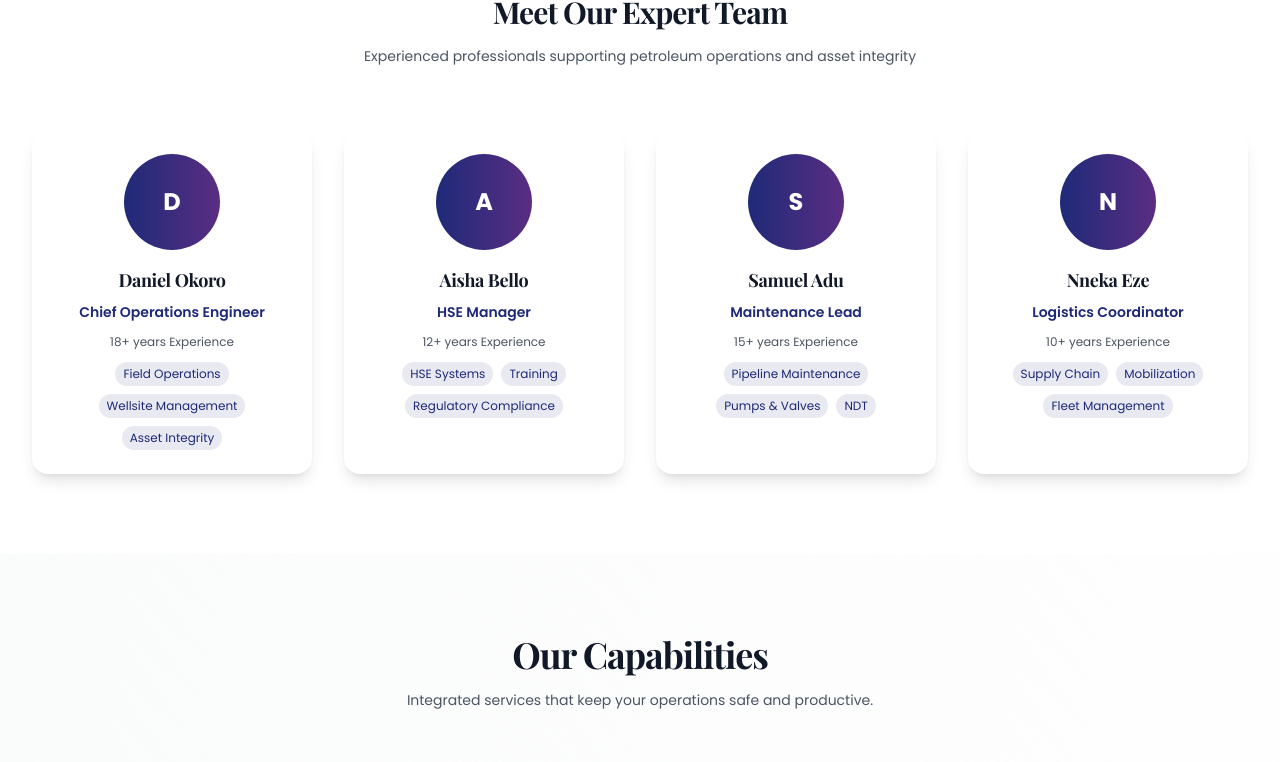
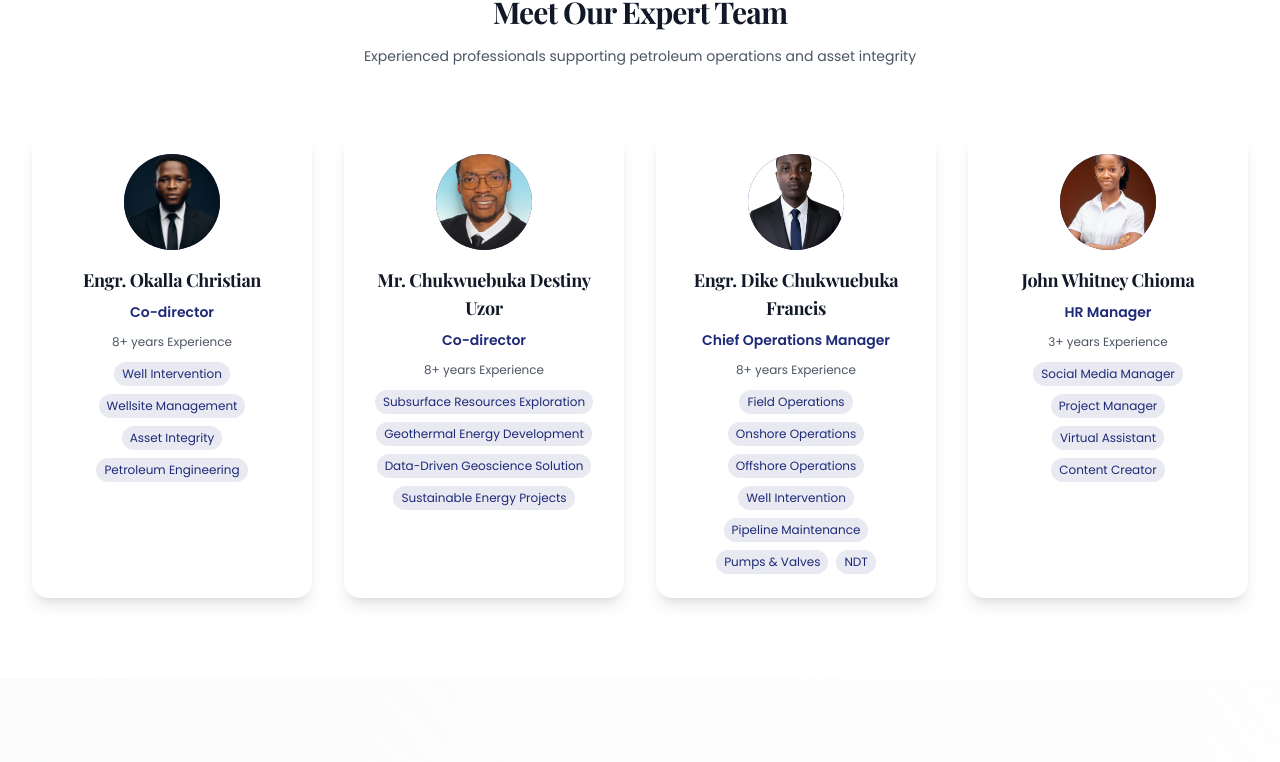
Before and after one commit to Coding-Base/DOR_COREFIELD_ENERGY, a React (Vite) app: page / in a window 1280 px wide. Shown: the part 3214-3976 px from the top of the page. Built offline with nearby package versions, Linux system fonts and the light colour scheme; no server answers.

Commit message:
added the home page and profile page fix

```diff
--- a/src/components/Contact.tsx
+++ b/src/components/Contact.tsx
@@ -157,7 +157,7 @@ export default function Contact() {
                     </div>
                     <div>
                       <h3 className="font-semibold text-gray-900 text-lg mb-2">Phone</h3>
-                      <p className="text-gray-600 text-lg">(555) 123-4567</p>
+                      <p className="text-gray-600 text-lg"> +234 9039904685</p>
                       <p className="text-sm text-gray-500 mt-1">Mon-Fri: 7AM-7PM</p>
                     </div>
                   </div>
@@ -168,7 +168,7 @@ export default function Contact() {
                     </div>
                     <div>
                       <h3 className="font-semibold text-gray-900 text-lg mb-2">Email</h3>
-                      <p className="text-gray-600 text-lg">service@rkautos.com</p>
+                      <p className="text-gray-600 text-lg">DojCorefield@gmail.com</p>
                       <p className="text-sm text-gray-500 mt-1">We respond within 24 hours</p>
                     </div>
                   </div>
@@ -179,8 +179,8 @@ export default function Contact() {
                     </div>
                     <div>
                       <h3 className="font-semibold text-gray-900 text-lg mb-2">Address</h3>
-                      <p className="text-gray-600 text-lg">123 Auto Street</p>
-                      <p className="text-gray-600">Repair City, RC 12345</p>
+                      <p className="text-gray-600 text-lg">Obinze Owerri Imo state</p>
+                      <p className="text-gray-600">Imo State</p>
                     </div>
                   </div>
 
@@ -206,10 +206,10 @@ export default function Contact() {
                   <h3 className="text-xl font-bold">Emergency Services</h3>
                 </div>
                 <p className="text-orange-100 mb-6 text-lg">
-                  24/7 roadside assistance and emergency repair services available for urgent situations.
+                  24/7 services
                 </p>
                 <button className="bg-white text-orange-600 px-8 py-4 rounded-2xl font-semibold hover:bg-gray-100 transition-all duration-300 transform hover:scale-105 w-full">
-                  Call Emergency Line: (555) 911-AUTO
+                  Call Emergency Line: +234 9039904685
                 </button>
               </div>
             </AnimatedSection>
@@ -264,13 +264,13 @@ export default function Contact() {
                       className="w-full px-4 py-4 border border-gray-300 rounded-2xl focus:ring-2 focus:ring-orange-500 focus:border-orange-500 transition-all duration-200"
                     >
                       <option value="">Select a service</option>
-                      <option value="engine">Engine Repair</option>
-                      <option value="brakes">Brake Services</option>
-                      <option value="transmission">Transmission</option>
-                      <option value="electrical">Electrical Systems</option>
+                      <option value="engine">Well Intervention</option>
+                      <option value="brakes">Onshore Operations</option>
+                      <option value="transmission">Offshore Operaations</option>
+                      <option value="electrical">Man Power Recruitment</option>
                       <option value="maintenance">Maintenance</option>
-                      <option value="custom">Custom Work</option>
-                      <option value="performance">Performance Upgrade</option>
+                      <option value="custom">Custom Services </option>
+                      <option value="performance">Offshore Installation</option>
                       <option value="other">Other</option>
                     </select>
                   </div>
@@ -315,9 +315,9 @@ export default function Contact() {
               <div className="w-16 h-16 bg-orange-500 rounded-2xl flex items-center justify-center mx-auto mb-4">
                 <Icons.MapPin className="text-white" />
               </div>
-              <h3 className="text-xl font-bold text-gray-900 mb-2">Visit Our Garage</h3>
-              <p className="text-gray-600 mb-4">123 Auto Street, Repair City, RC 12345</p>
-              <p className="text-sm text-gray-500">Easy access with ample parking available</p>
+              <h3 className="text-xl font-bold text-gray-900 mb-2">Visit Our Head Office </h3>
+              <p className="text-gray-600 mb-4">Obinze Owerri Imo state </p>
+              <p className="text-sm text-gray-500">Easy access</p>
             </div>
           </div>
         </AnimatedSection>
--- a/src/components/Home.tsx
+++ b/src/components/Home.tsx
@@ -13,6 +13,10 @@ import doj3 from './doj3.jfif'
 import rigVideo from './Offshore_Rig_Video_Generation.mp4'
 import { companyLogos } from './logoUrls'
 import okallaPhoto from './IMG-20260415-WA0078.jpg'
+import destinyPhoto from '../pages/IMG-20260417-WA0018.jpg'
+import WhitneyChioma from './HR.jpg'
+import EBUKA from './1000649554.jpg'
+
 
 // Icons (same as before, but I've kept them for brevity)
 const Icons = {
@@ -369,28 +373,32 @@ export default function Home() {
 
   const teamMembers = [
     {
-      name: "Daniel Okoro",
-      role: "Chief Operations Engineer",
-      experience: "18+ years",
-      specialization: ["Field Operations", "Wellsite Management", "Asset Integrity"]
+      name: "Engr. Okalla Christian",
+      role: "Co-director",
+      experience: "8+ years",
+      specialization: ["Well Intervention", "Wellsite Management", "Asset Integrity",'Petroleum Engineering'],
+      image:okallaPhoto
     },
     {
-      name: "Aisha Bello",
-      role: "HSE Manager",
-      experience: "12+ years",
-      specialization: ["HSE Systems", "Training", "Regulatory Compliance"]
+      name: "Mr. Chukwuebuka Destiny Uzor",
+      role: "Co-director",
+      experience: "8+ years",
+      specialization: ['Subsurface Resources Exploration','Geothermal Energy Development','Data-Driven Geoscience Solution','Sustainable Energy Projects'],
+      image:destinyPhoto
     },
     {
-      name: "Samuel Adu",
-      role: "Maintenance Lead",
-      experience: "15+ years",
-      specialization: ["Pipeline Maintenance", "Pumps & Valves", "NDT"]
+      name: "Engr. Dike Chukwuebuka Francis",
+      role: "Chief Operations Manager",
+      experience: "8+ years",
+      specialization: ['Field Operations', 'Onshore Operations ', 'Offshore Operations','Well Intervention',"Pipeline Maintenance", "Pumps & Valves", "NDT"],
+      image:EBUKA
     },
     {
-      name: "Nneka Eze",
-      role: "Logistics Coordinator",
-      experience: "10+ years",
-      specialization: ["Supply Chain", "Mobilization", "Fleet Management"]
+      name: "John Whitney Chioma",
+      role: "HR Manager",
+      experience: "3+ years",
+      specialization: ['Social Media Manager', 'Project Manager', 'Virtual Assistant', 'Content Creator'],
+      image:WhitneyChioma
     }
   ]
 
@@ -761,7 +769,7 @@ export default function Home() {
                   </p>
                   <div className="flex items-center gap-4 text-gray-500 text-xs">
                     <Icons.Clock className="w-4 h-4" />
-                    <span>10+ Years Industry Experience</span>
+                    <span>8+ Years Industry Experience</span>
                   </div>
                 </div>
                 <div className="relative flex justify-center items-center">
@@ -791,6 +799,7 @@ export default function Home() {
                 whileHover={{ scale: 1.05 }}
                 whileTap={{ scale: 0.95 }}
                 className="bg-white text-primary px-8 py-4 rounded-xl hover:bg-opacity-90 transition-all duration-300 font-semibold text-sm shadow-lg"
+                onClick={() => navigate('/contact')}
               >
                 Request Proposal
               </motion.button>
@@ -798,6 +807,7 @@ export default function Home() {
                 whileHover={{ scale: 1.05 }}
                 whileTap={{ scale: 0.95 }}
                 className="border-2 border-white text-white px-8 py-4 rounded-xl hover:bg-white hover:text-primary transition-all duration-300 font-semibold text-sm"
+                onClick={() => navigate('/contact')}
               >
                 Contact Us
               </motion.button>
--- a/src/components/Profile.tsx
+++ b/src/components/Profile.tsx
@@ -141,7 +141,7 @@ const samplePartners: Partner[] = [
   {
     id: 4,
     name: 'Engr. Dike Chukwuebuka Francis',
-    title: 'Operations Manager ',
+    title: ' Chief Operations Manager ',
     location: 'Lagos, Nigeria',
     email: 'skippin@yahoo.com',
     phone: '08105628087',
```
